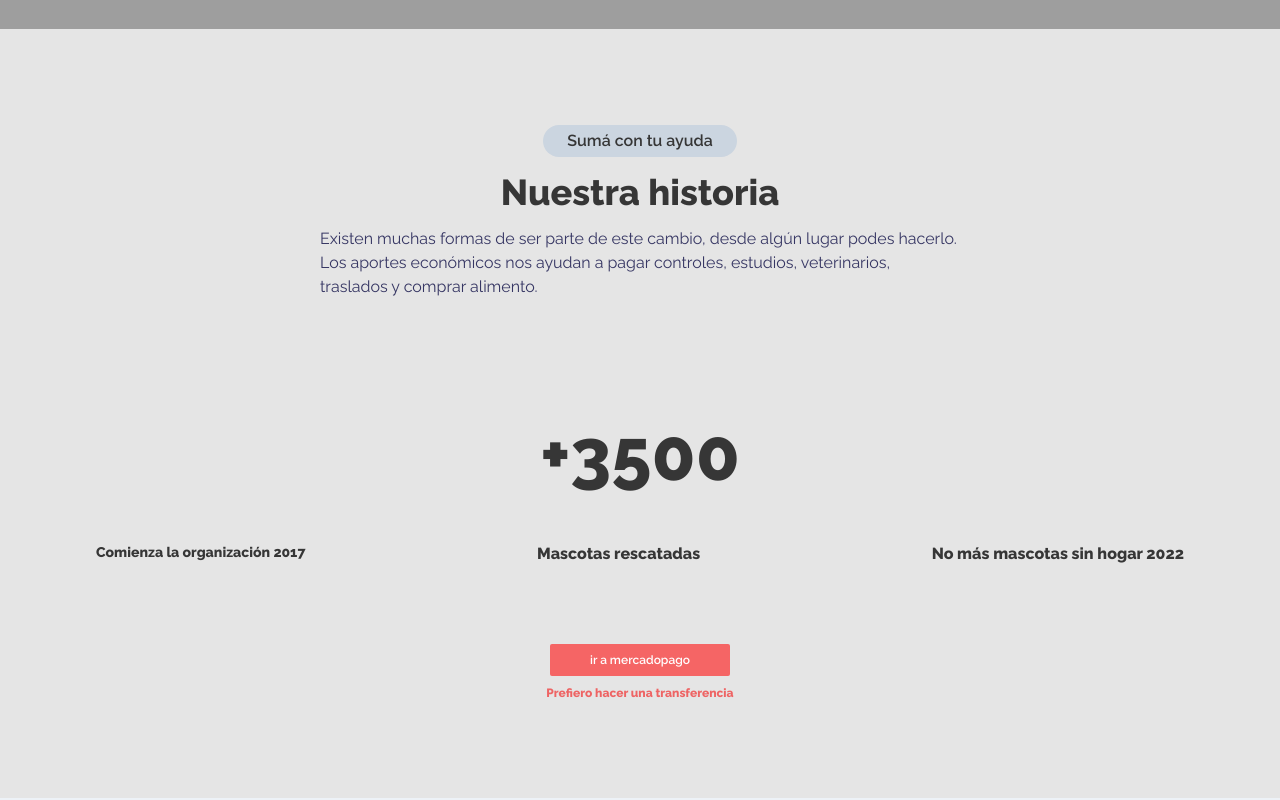
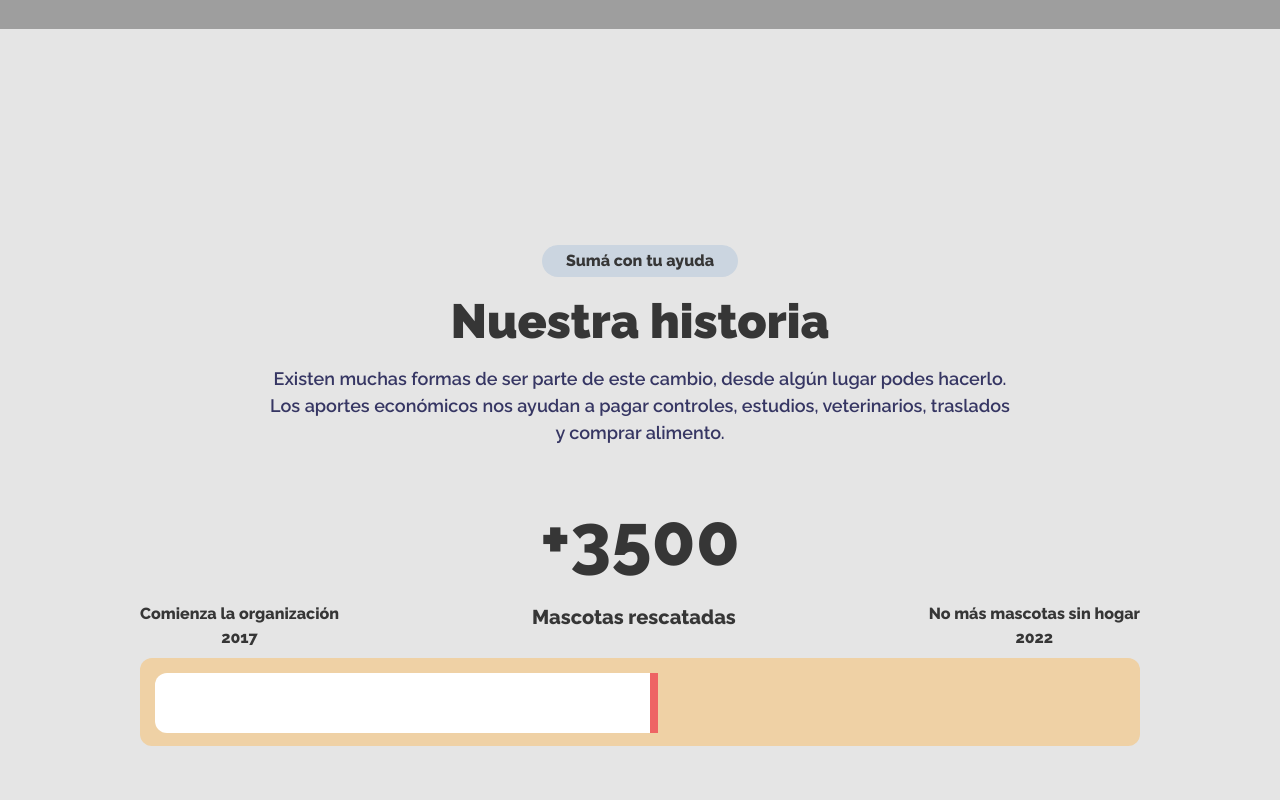
Before and after one commit to goncy/adopcanem, a Next.js app: page / in a window 1280 px wide. Shown: the part 4580-5380 px from the top of the page. Built offline with nearby package versions, Linux system fonts and the light colour scheme; grey boxes are pictures that could not be loaded.

Commit message:
Started improving History Section

```diff
--- a/screens/Home/sections/History.tsx
+++ b/screens/Home/sections/History.tsx
@@ -1,65 +1,111 @@
 import React from "react";
-import {Stack, Flex, Button, Badge, Text} from "@chakra-ui/react";
+import {Stack, Flex, Button, Badge, Text, VStack, Box, HStack} from "@chakra-ui/react";
+import Section from "../../../components/section/Section";
 
 const History: React.FC = () => {
   return (
-    <Stack
-      align="center"
-      backgroundColor="#E5E5E5"
-      direction="column"
-      justify={"center"}
-      paddingX={24}
-      paddingY={24}
-    >
+    <Section backgroundColor="#E5E5E5" hasDivider={false}>
+      {/* Main stack */}
+      <VStack py={4} spacing={10} width="full">
+        {/* Top */}
+        <VStack spacing={2} textAlign="center" width="full">
           <Badge
             backgroundColor={"gray.300"}
             colorScheme="gray"
             fontSize="md"
-        fontWeight={600}
+            fontWeight={800}
             textColor="#363636"
           >
             Sumá con tu ayuda
           </Badge>
-      <Text fontSize="4xl" fontWeight={800} textColor="#363636">
+          <Text fontSize="5xl" fontWeight={900} textColor="#363636">
             Nuestra historia
           </Text>
-      <Text fontSize="md" maxWidth="640">
-        Existen muchas formas de ser parte de este cambio, desde algún lugar podes hacerlo. Los
-        aportes económicos nos ayudan a pagar controles, estudios, veterinarios, traslados y comprar
-        alimento.
+          <Text fontSize="lg" maxWidth="750" fontWeight={600}>
+            Existen muchas formas de ser parte de este cambio, desde algún lugar
+            podes hacerlo. Los aportes económicos nos ayudan a pagar controles,
+            estudios, veterinarios, traslados y comprar alimento.
           </Text>
-      <Text fontSize="7xl" fontWeight={800} mt="94" textColor="#363636">
+        </VStack>
+
+        {/* Timeline */}
+        <VStack spacing={2}>
+          <Text fontSize="7xl" fontWeight={800} textColor="#363636">
             +3500
           </Text>
-      <Flex justify="space-between" mt="25" width="full">
-        <Text fontSize="sm" fontWeight={800} textColor="#363636">
-          Comienza la organización 2017
+          <Flex justify="space-between" alignItems="flex-start" width="full">
+            <Text
+              fontSize="md"
+              fontWeight={800}
+              textColor="#363636"
+              textAlign="center"
+            >
+              Comienza la organización <br />
+              2017
             </Text>
-        <Text fontSize="l" fontWeight={800} textColor="#363636">
+            <Text fontSize="xl" fontWeight={800} textColor="#363636">
               Mascotas rescatadas
             </Text>
-        <Text fontSize="s" fontWeight={800} textColor="#363636">
-          No más mascotas sin hogar 2022
+            <Text
+              fontSize="md"
+              fontWeight={800}
+              textColor="#363636"
+              textAlign="center"
+            >
+              No más mascotas sin hogar <br />
+              2022
             </Text>
           </Flex>
+          <Box
+            width="1000px"
+            height="88px"
+            backgroundColor="rgba(253, 177, 69, 0.4)"
+            borderRadius="xl"
+            padding="15px"
+          >
+            <HStack
+              spacing={0}
+              alignItems="flex-start"
+              justifyContent="flex-start"
+            >
+              <Box
+                width="500px"
+                height="60px"
+                backgroundColor="white"
+                borderLeftRadius="xl"
+              />
+              <Box
+                _before={{
+                  content: "''",
+                  display: "block",
+                  position: "relative",
+                  width: "8px",
+                  left: "-5px",
+                  height: "60px",
+                  background: "primary.500",
+                }}
+              />
+            </HStack>
+          </Box>
+        </VStack>
 
         <Stack direction={"row"} paddingTop={70}>
           <Button
-          _hover={{bg: "primary.500"}}
+            _hover={{ bg: "primary.500" }}
             bg={"red.400"}
             color={"white"}
-          paddingX="10"
-          paddingY="4"
-          size="xs"
+            paddingX={12}
+            size="lg"
           >
-          ir a mercadopago
+            Ir a mercadopago
           </Button>
         </Stack>
 
         <Text fontSize="xs" fontWeight={800} textColor="primary.500">
           Prefiero hacer una transferencia
         </Text>
-    </Stack>
+      </VStack>
+    </Section>
   );
 };
 
```
Lines whose indentation alone changed are shown as unchanged.
